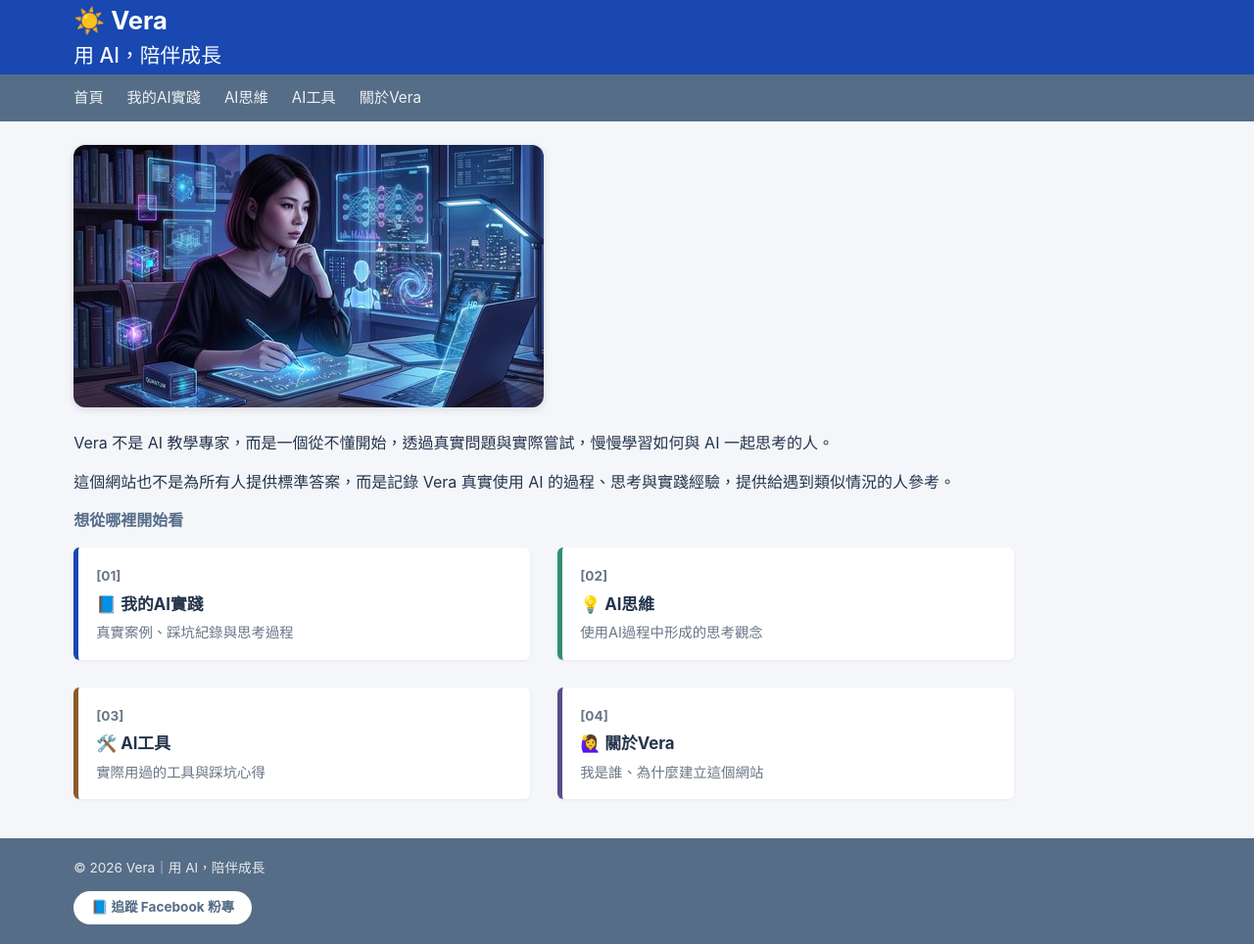
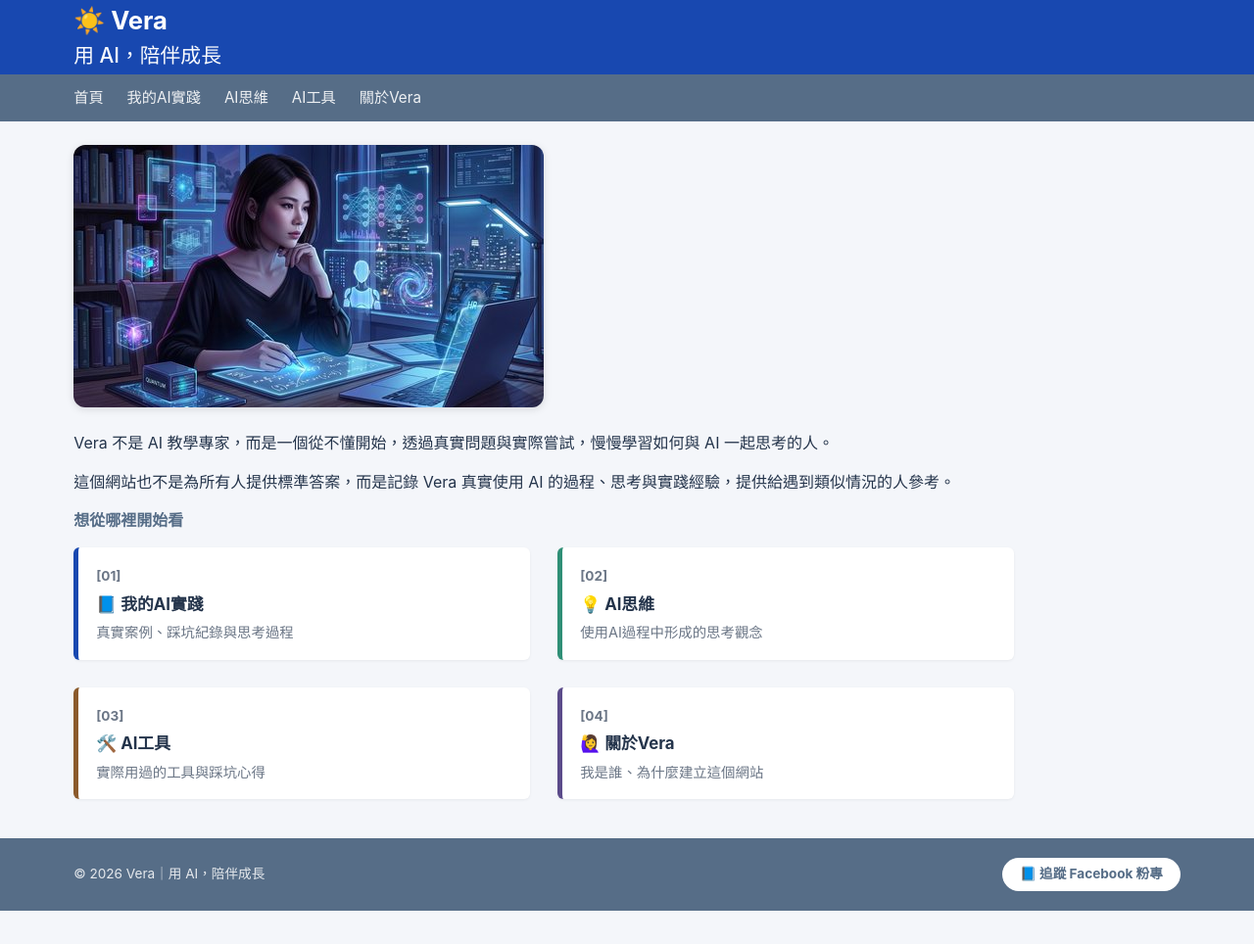
Before and after one commit to Vera-With-AI/Vera-With-AI.github.io, a Jekyll site: the page built from index.md, in a window 1280 px wide. Shown: the whole page at 98% size. Built offline with Jekyll 4.4.1, drawn with Linux system fonts in a browser that asks for light colours; after the commit the page ends 930 px from its top, so only the background shows below that.

Commit message:
頁尾改成左右並排：版權文字靠左、Facebook徽章靠右
Co-Authored-By: Claude Sonnet 5 <noreply@anthropic.com>

```diff
--- a/_config.yml
+++ b/_config.yml
@@ -12,7 +12,7 @@ collections:
 
 markdown: kramdown
 
-css_version: 21
+css_version: 22
 
 exclude:
   - _templates
--- a/assets/css/style.css
+++ b/assets/css/style.css
@@ -178,10 +178,17 @@ a { color: var(--navy); }
   font-size: 0.85rem;
   text-align: left;
 }
+.site-footer .container {
+  display: flex;
+  align-items: center;
+  justify-content: space-between;
+  flex-wrap: wrap;
+  gap: 12px;
+}
 .site-footer p { margin: 0; }
 .footer-fb-badge {
   display: inline-block;
-  margin-top: 12px;
+  flex-shrink: 0;
   padding: 6px 18px;
   background: #fff;
   color: var(--blue-grey);
```
